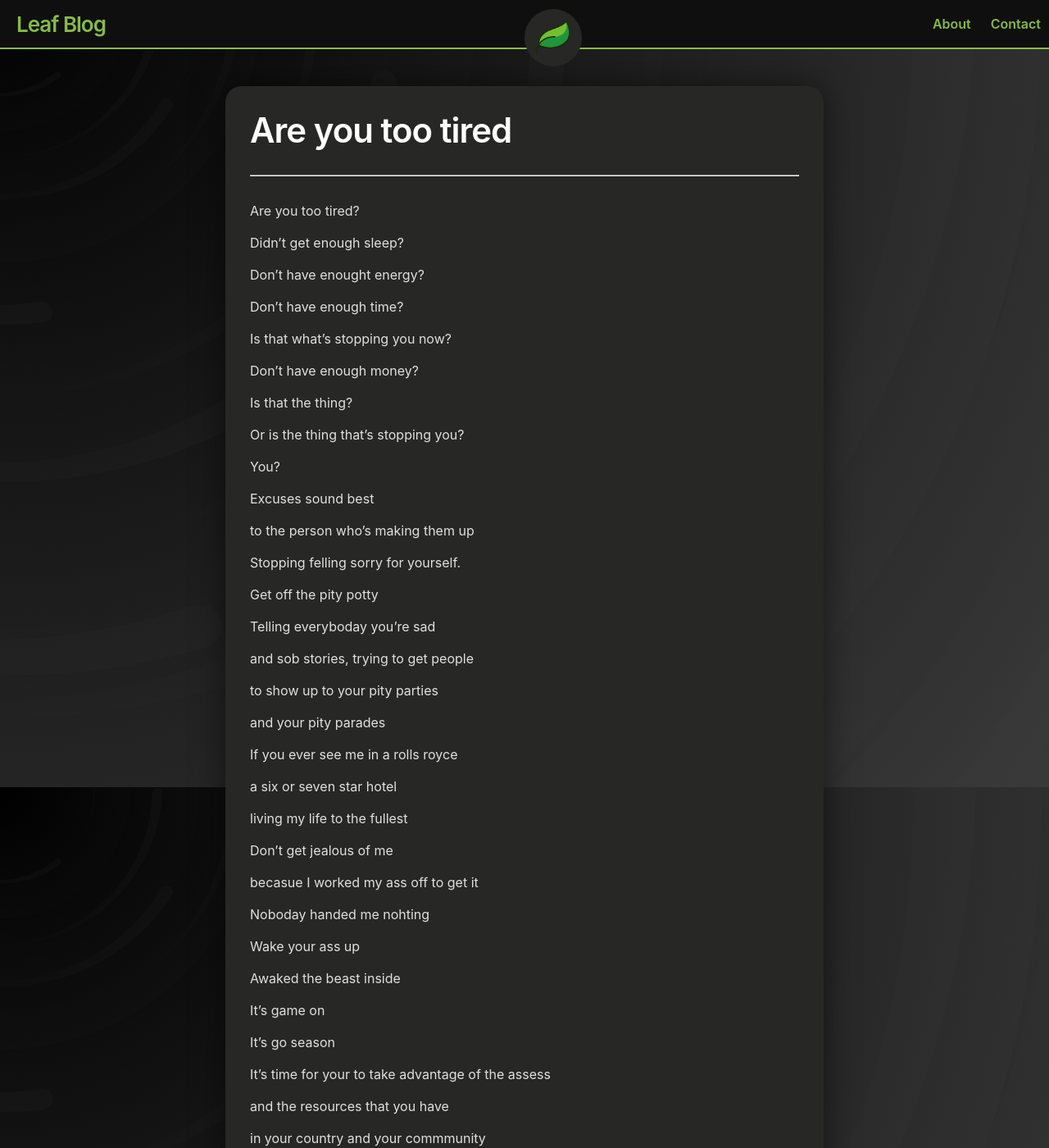
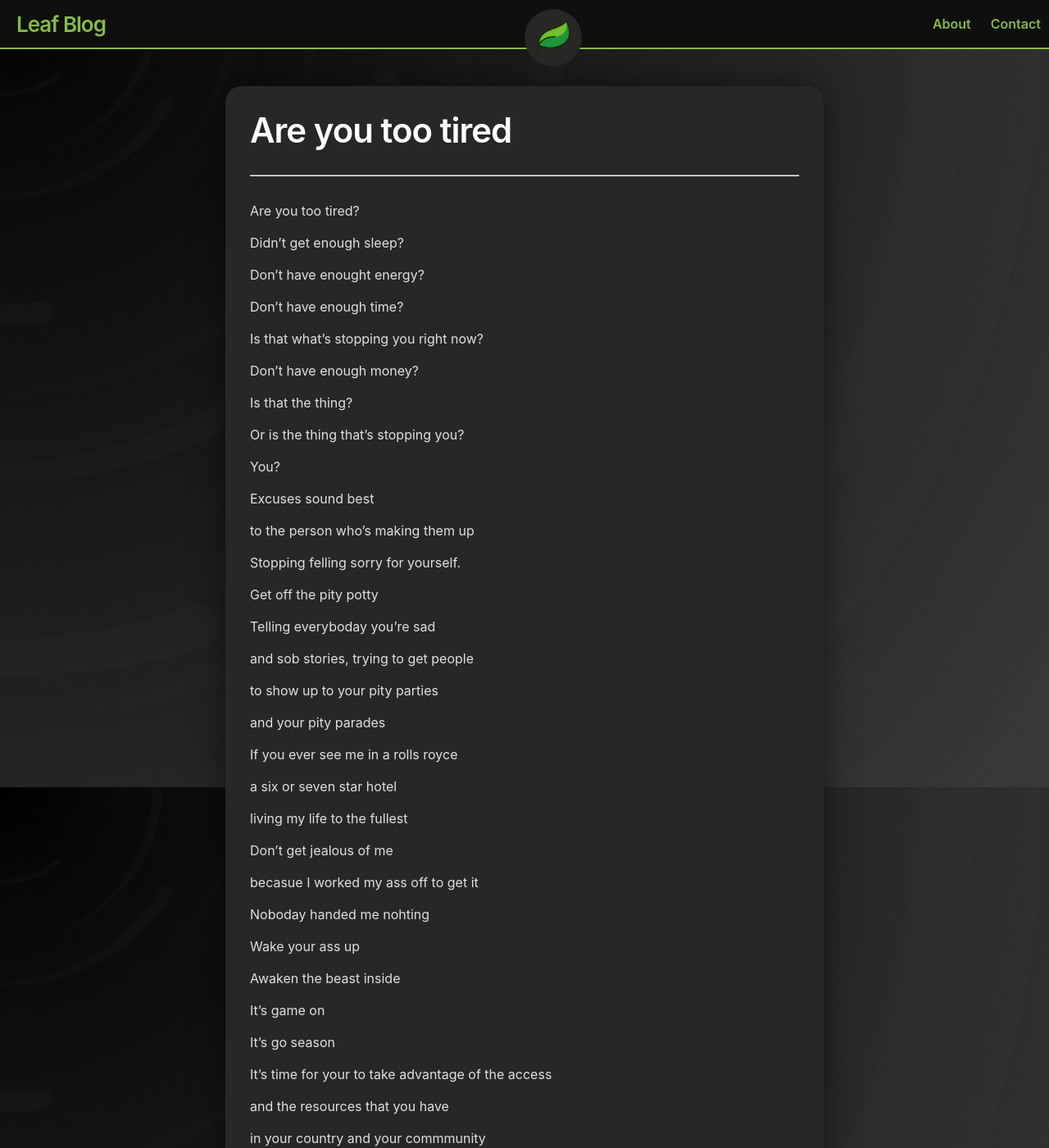
Before and after one commit to novakho/novakho-test.github.io, a Jekyll site: the page built from _posts/2022-04-27-Are you too tired.md, in a window 1280 px wide and 1400 px high. Shown: the whole window at 82% size. Built offline with Jekyll 4.4.1, drawn with Linux system fonts in a browser that asks for light colours; a script that is not in the unit is left out.

Commit message:
Update 2022-04-27-Are you too tired.md

```diff
--- a/_posts/2022-04-27-Are you too tired.md
+++ b/_posts/2022-04-27-Are you too tired.md
@@ -12,7 +12,7 @@ Don't have enought energy?
 
 Don't have enough time?
 
-Is that what's stopping you now?
+Is that what's stopping you right now?
 
 Don't have enough money?
 
@@ -52,13 +52,13 @@ Noboday handed me nohting
 
 Wake your ass up
 
-Awaked the beast inside
+Awaken the beast inside
 
 It's game on
 
 It's go season
 
-It's time for your to take advantage of the assess
+It's time for your to take advantage of the access
 
 and the resources that you have
 
```
